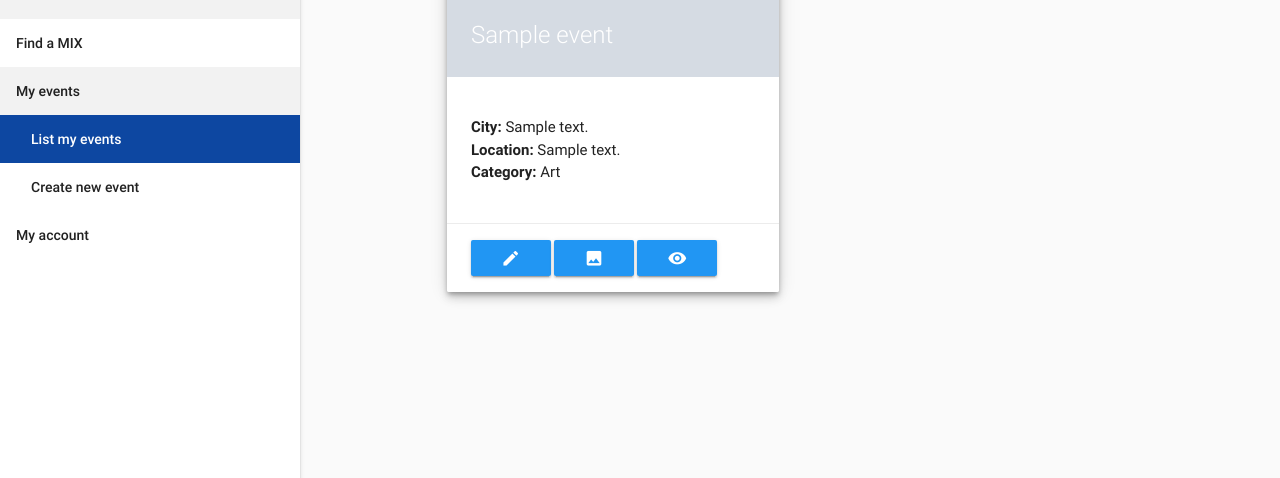
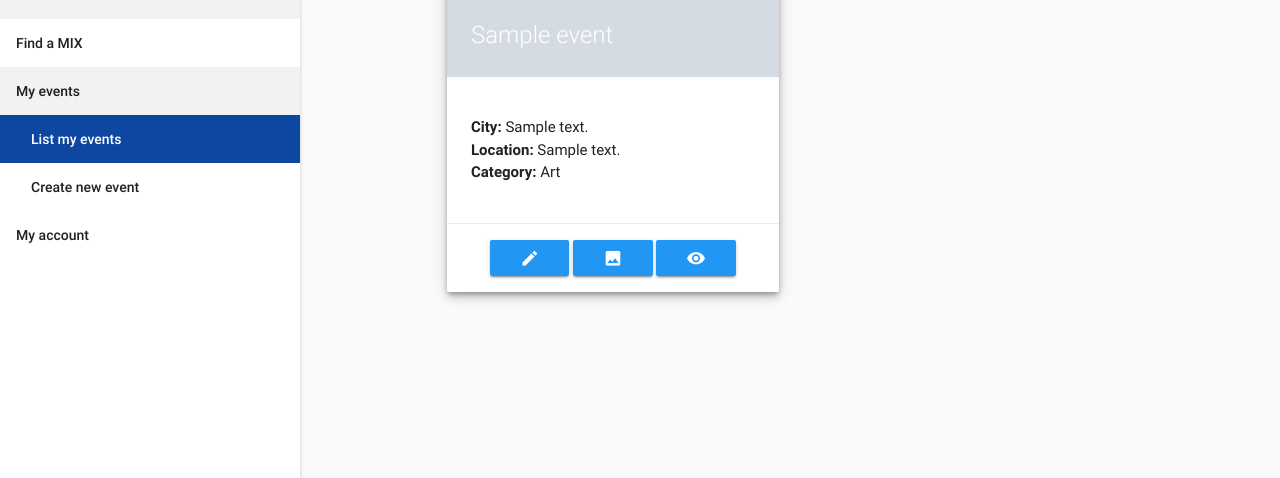
Before and after one commit to thiagoferreiraw/mixapp, a Django app: page /events/list/ in a window 1280 px wide. Shown: the part 229-707 px from the top of the page. Run offline with Django 3.2, Linux system fonts and the light colour scheme; a user stored in the database is signed in; data comes from the database, SQL or seed files in the repository; tables that the repository leaves empty hold one stand-in row (values such as "Sample post"); grey boxes marked "Sample" are stand-in pictures; parts of the project's set-up code (start-up, migrations or seed data) failed here and were passed over; some libraries are stand-ins or nearby versions; grey boxes are pictures that could not be loaded.

Commit message:
Layout improvements

```diff
--- a/events/templates/events/event_details.html
+++ b/events/templates/events/event_details.html
@@ -84,13 +84,14 @@
                         </div>
                     </div>
                 </div>
-                <div class="card-action">
+                <div class="card-action center-align">
                     <a href="{% url 'edit_event' event_details.id %}" class="btn waves-effect waves-light blue ">Edit</a>
                     <a href="{% url 'edit_event_image' event_details.id %}" class="btn waves-effect waves-light blue ">Change image</a>
                     </a>
                 </div>
             </div>
         </div>
+            <button class="btn btn-primary blue darken-4" onclick="history.back()">Back</button>
     </div>
 </div>
 
--- a/events/templates/events/list_events.html
+++ b/events/templates/events/list_events.html
@@ -9,14 +9,14 @@
         {% cycle '<div class="row">' '' %}
         <div class="col s12 l6 ">
             <div class="card white z-depth-3 ">
-                <div class="card-image">
+                <a href="{% url "event_details" event.id %}" ><div class="card-image">
                   <picture class="crop-event-img">
                       {% thumbnail event.image "640x360" crop="center" as im %}
                         <img src="{{ im.url }}" >
                       {% endthumbnail %}
                   </picture>
                   <span class="card-title">{{ event.name }}</span>
-                </div>
+                </div></a>
                 <div class="card-content">
                     <ul>
                             <li>
@@ -27,10 +27,10 @@
                             </li>
                     </ul>
                 </div>
-                 <div class="card-action">
-                  <a href="{% url "edit_event" event.id %}" class="btn waves-effect waves-light blue "> <i class="material-icons">create</i></a>
-                  <a href="{% url "edit_event_image" event.id %}" class="btn waves-effect waves-light blue "> <i class="material-icons">image</i></a>
-                  <a href="{% url "event_details" event.id %}" class="btn waves-effect waves-light blue "> <i class="material-icons">remove_red_eye</i></a>
+                 <div class="card-action center-align">
+                  <a href="{% url "edit_event" event.id %}" class="btn waves-effect waves-light blue tooltipped" data-position="top" data-delay="50" data-tooltip="Edit the MIX!"> <i class="material-icons">create</i></a>
+                  <a href="{% url "edit_event_image" event.id %}" class="btn waves-effect waves-light blue tooltipped" data-position="top" data-delay="50" data-tooltip="Edit the image!"> <i class="material-icons">image</i></a>
+                  <a href="{% url "event_details" event.id %}" class="btn waves-effect waves-light blue tooltipped" data-position="top" data-delay="50" data-tooltip="MIX details!"> <i class="material-icons">remove_red_eye</i></a>
                 </div>
             </div>
         </div>
```
Also changed, not shown: events/templates/events/search_events.html (+4 -5 lines).
